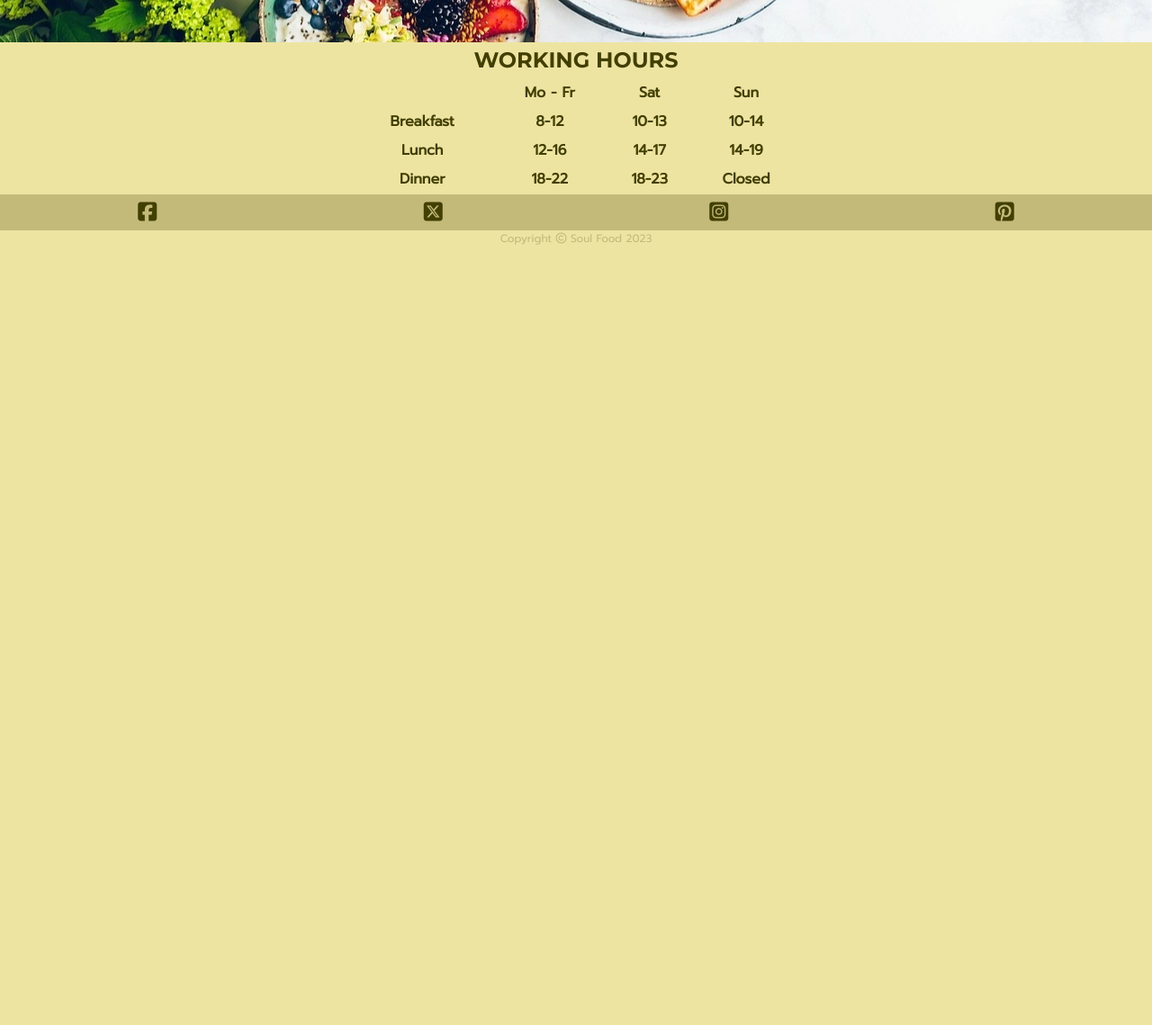
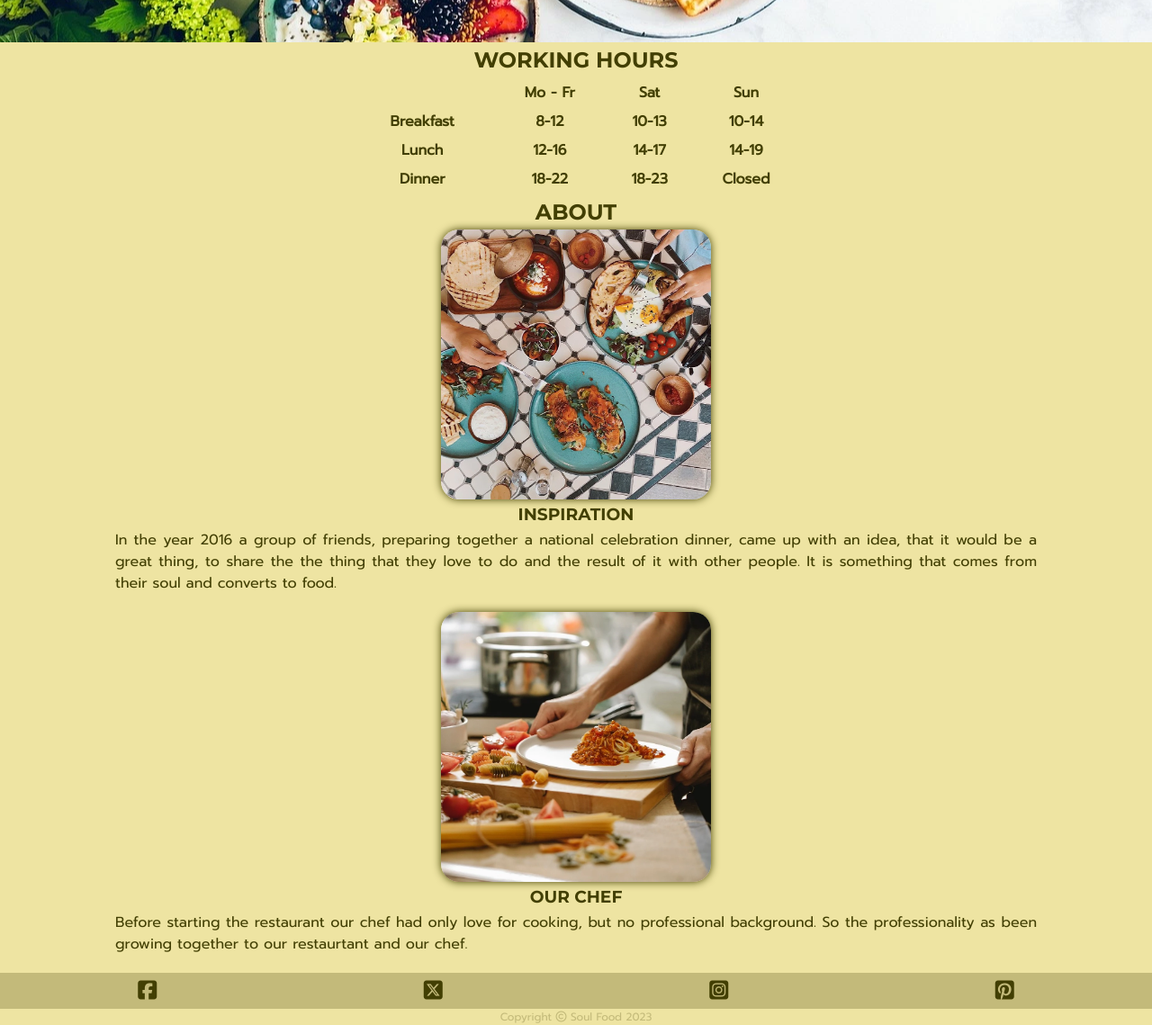
Before and after one commit to JanCimWay/soul-food, a plain HTML site: page index.html in a window 1280 px wide. Shown: the part 555-1694 px from the top of the page at 90% size. Before the commit the page ends 829 px from the top, so only its background shows below. Drawn offline with Linux system fonts and the light colour scheme.

Commit message:
about section created, filled, styled

```diff
--- a/assets/css/style.css
+++ b/assets/css/style.css
@@ -25,13 +25,20 @@ a {
 
 table {
     width: 80vw;
-    box-align: center; /* Should check do I need this*/
+    box-align: center;
+    /* Should check do I need this*/
     max-width: 500px;
 }
 
-th, td {
+th,
+td {
     padding: 3px;
     text-align: center;
+}
+
+img {
+    box-shadow: 0 0 10px #423f03;
+    border-radius: 20px;
 }
 
 /* Header */
@@ -48,12 +55,15 @@ h1 {
     font-size: 220%;
 }
 
-h2, h3 {
+h2,
+h3 {
     text-transform: uppercase;
     padding: 5px 0;
 }
 
-h1, h2, h3 {
+h1,
+h2,
+h3 {
     font-family: 'Montserrat', sans-serif;
     text-align: center;
 }
@@ -102,7 +112,8 @@ header a {
     padding: 20px 10px;
 }
 
- #hero-text > h2, #hero-text > p {
+#hero-text>h2,
+#hero-text>p {
     text-align: right;
 }
 
@@ -110,6 +121,26 @@ header a {
     display: flex;
     flex-direction: column;
     align-items: center;
+}
+
+/* About */
+
+.about-content {
+    display: flex;
+    flex-direction: column;
+    align-items: center;
+}
+
+#about img {
+    width: 80vw;
+    height: 80vw;
+    max-width: 300px;
+    max-height: 300px;
+}
+
+#about p {
+    text-align: justify;
+    margin: 0 10% 20px 10%;
 }
 
 /* Footer formating */
--- a/index.html
+++ b/index.html
@@ -71,6 +71,22 @@
                 </table>
             </div>
         </section>
+        <section id="about">
+            <h2>About</h2>
+            <div class="about-content">
+                <img src="assets/images/about-img/inspiration.webp" alt="Table friend hands and food">
+                <h3>Inspiration</h3>
+                <p>In the year 2016 a group of friends, preparing together a national celebration dinner, came up with an idea, that it
+                would be a great thing, to share the the thing that they love to do and the result of it with other people. It is
+                something that comes from their soul and converts to food.</p>
+            </div>
+            <div class="about-content">
+                <img src="assets/images/about-img/chef.webp" alt="Table friend hands and food">
+                <h3>Our chef</h3>
+                <p>Before starting the restaurant our chef had only love for cooking, but no professional background. So the
+                professionality as been growing together to our restaurtant and our chef.</p>
+            </div>
+        </section>
     </main>
     <footer>
         <div id="soc-netw">
```
Also changed, not shown: assets/images/about-img/chef.webp (added), assets/images/about-img/inspiration.webp (added). Lines whose indentation alone changed are shown as unchanged.
